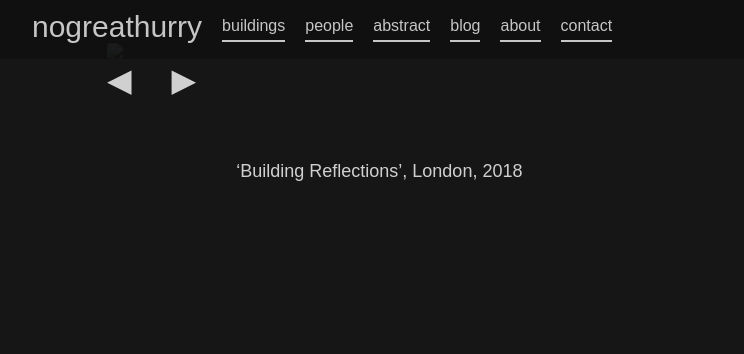
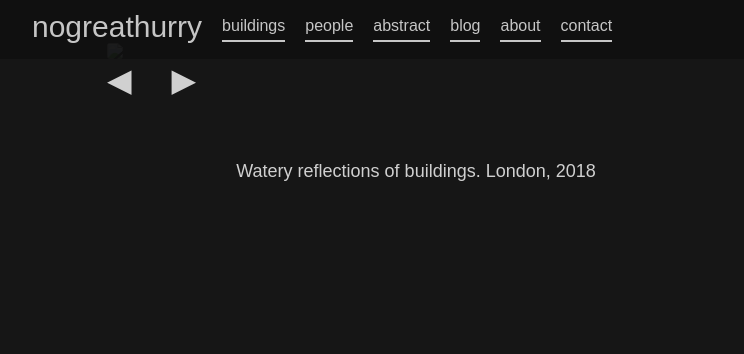
Before and after one commit to 987poiuytrewq/nogreathurry, a Jekyll site: the page built from _abstract/IMG-20190316-WA0016.md, in a window 1280 px wide. Shown: the top 354 px of the page, without its empty margins (8-752 px from the left). Built offline with Jekyll 4.4.1, drawn with Linux system fonts in a browser that asks for light colours; some of the changed lines change nothing that is shown.

Commit message:
Updated Img 20190316 Wa0016

```diff
--- a/_abstract/IMG-20190316-WA0016.md
+++ b/_abstract/IMG-20190316-WA0016.md
@@ -1,9 +1,18 @@
 ---
 title: "'Building Reflections'"
-date: 2019-03-17 12:18:00 Z
+date: 2018-03-17 12:18:00 Z
+tags:
+- reflections
+- London
+- Canary Wharf
+- "@robin.likes.abstracts"
+- abstract
+- Robin Maurice Barr
+- abstract photography
+- unintended abstract
 image: "/uploads/IMG-20190316-WA0016.jpg"
 thumbnail_image: "/uploads/IMG-20190316-WA0016_thumbnail.jpg"
 layout: photo
 ---
 
-'Building Reflections', London, 2018
+Watery reflections of buildings. London, 2018
```
